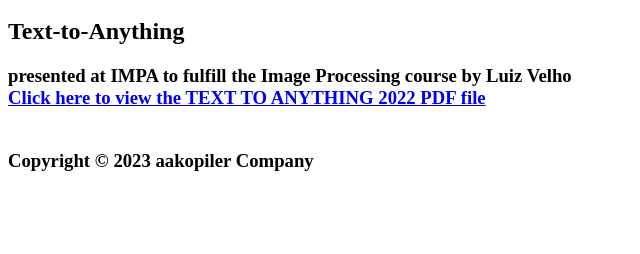
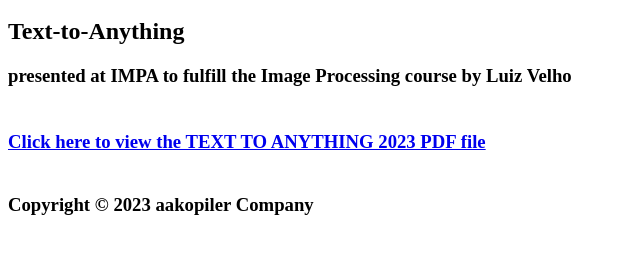
Before and after one commit to aakopiler/gans, a plain HTML site: page index.html in a window 1280 px wide. Shown: the part 48-302 px from the top of the page, without its empty margins (0-640 px from the left). Drawn offline with Linux system fonts and the light colour scheme.

Commit message:
Add files via upload

```diff
--- a/index.html
+++ b/index.html
@@ -8,7 +8,9 @@
 </H2>
 <H3>presented at IMPA to fulfill the Image Processing course by Luiz Velho
 <br>
-<a href="C:\Users\akopi\Documents\TEXT TO ANYTHING 2023.pdf" target="_blank">Click here to view the TEXT TO ANYTHING 2022 PDF file</a>
+<br>
+<br>
+<a href="C:\Users\akopi\Documents\TEXT TO ANYTHING 2023.pdf" target="_blank">Click here to view the TEXT TO ANYTHING 2023 PDF file</a>
 <br>
 <br>
 <p>Copyright &copy; 2023 aakopiler Company</p>
```
